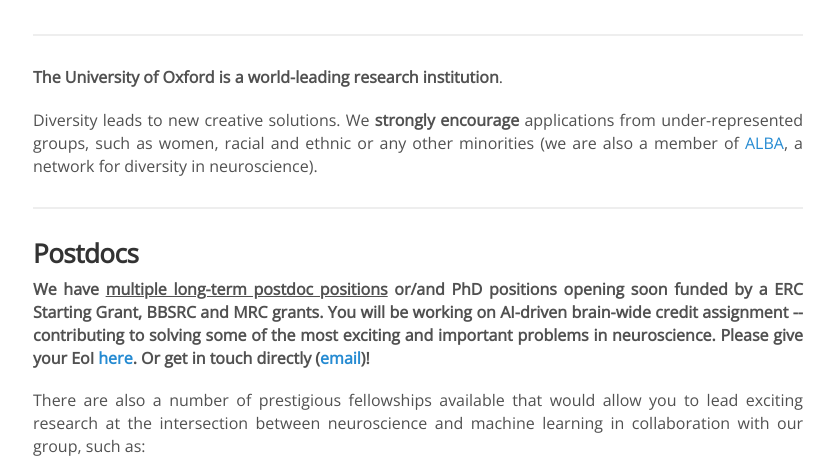
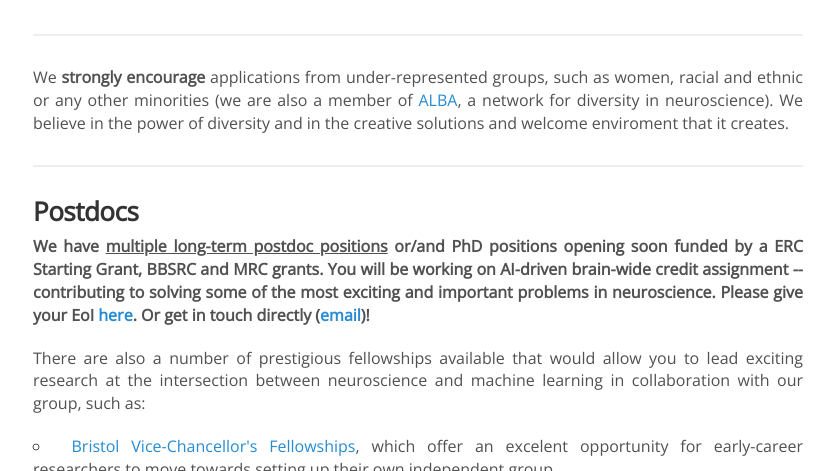
Before and after one commit to neuralml/neuralml.github.io, a Jekyll site: the page built from joinus_ox.md, in a window 1280 px wide and 900 px high, cut to the strip 429-900 px from the top of the window. Shown: the whole strip, without its empty margins (222-1057 px from the left). Built offline with Jekyll 4.4.1, drawn with Linux system fonts in a browser that asks for light colours; nearby versions of some CDN libraries.

Commit message:
Update joinus_ox.md

```diff
--- a/joinus_ox.md
+++ b/joinus_ox.md
@@ -10,8 +10,7 @@ permalink: /joinus/
 <hr>
 
 <header class="masthead text-justify" style="font-size:120%">
-<p><b>The University of Oxford is a world-leading research institution</b>.</p>
-<p>Diversity leads to new creative solutions. We <b> strongly encourage</b> applications from under-represented groups, such as women, racial and ethnic or any other minorities (we are also a member of <a href="https://www.alba.network" target="_blank">ALBA</a>, a network for diversity in neuroscience).</p>
+<p>We <b> strongly encourage</b> applications from under-represented groups, such as women, racial and ethnic or any other minorities (we are also a member of <a href="https://www.alba.network" target="_blank">ALBA</a>, a network for diversity in neuroscience). We believe in the power of diversity and in the creative solutions and welcome enviroment that it creates. </p>
 </header>
 
 <hr>
```
